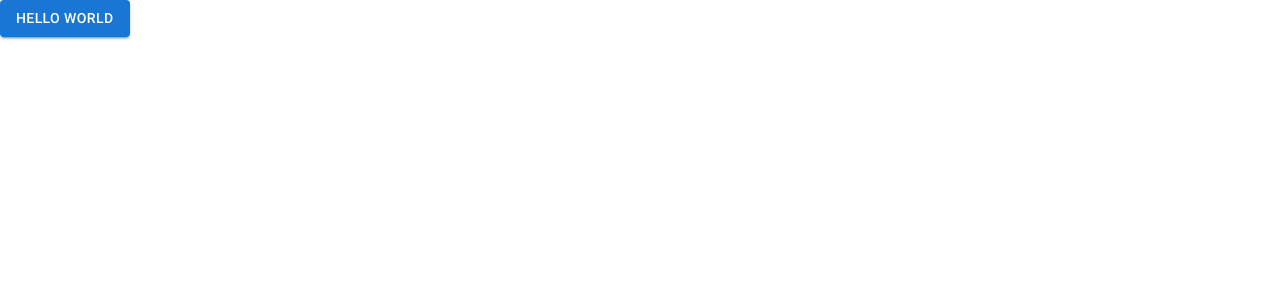
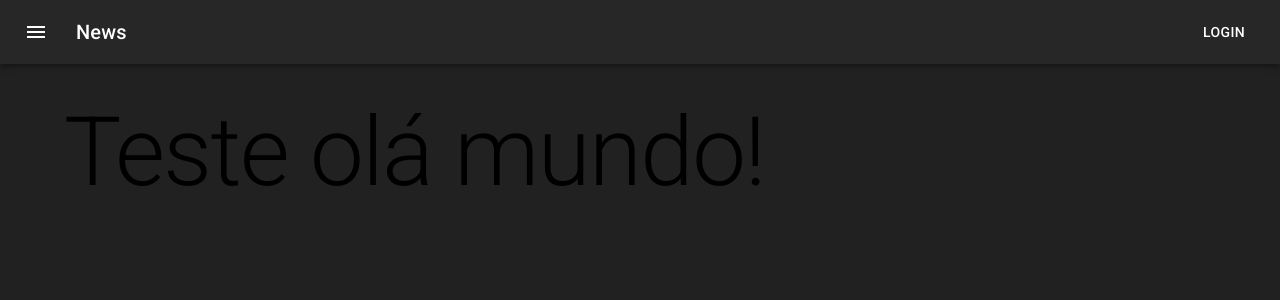
Before and after one commit to idlucassanti/fcycle.react.catalogo, a React (Create React App) app: page / in a window 1280 px wide. Shown: the top 300 px of the page. Built offline with nearby package versions, Linux system fonts and the light colour scheme.

Commit message:
Theme: Iniciando criação do tema do projeto com Material UI

```diff
--- a/src/App.tsx
+++ b/src/App.tsx
@@ -1,14 +1,28 @@
-import React from 'react';
-import logo from './logo.svg';
-import { Counter } from './features/counter/Counter';
-import './App.css';
-import { Button } from '@mui/material';
+import { Box, createTheme, ThemeProvider, Typography } from "@mui/material";
+import { Header } from "./components/Header";
+import { Layout } from "./components/Layout";
+
+import { theme } from './configs/theme';
 
 function App() {
   return (
-    <div>
-      <Button variant="contained">Hello World</Button>
-    </div>
+    <ThemeProvider theme={theme}>
+      <Box
+        component="main"
+        sx={{
+          height: '100vh',
+          backgroundColor: (theme) => theme.palette.grey[900]
+        }}
+      >
+        <Header />
+
+        <Layout>
+          <Typography variant="h1" component="h1">
+            Teste olá mundo!
+          </Typography>
+        </Layout>
+      </Box>
+    </ThemeProvider>
   );
 }
 
--- /dev/null
+++ b/src/components/Header.tsx
@@ -0,0 +1,26 @@
+import { AppBar, Box, Button, IconButton, Toolbar, Typography } from "@mui/material";
+import MenuIcon from '@mui/icons-material/Menu';
+
+export function Header() {
+  return (
+    <Box sx={{ flexGrow: 1 }}>
+      <AppBar position="static">
+        <Toolbar>
+          <IconButton
+            size="large"
+            edge="start"
+            color="inherit"
+            aria-label="menu"
+            sx={{ mr: 2 }}
+          >
+            <MenuIcon />
+          </IconButton>
+          <Typography variant="h6" component="div" sx={{ flexGrow: 1 }}>
+            News
+          </Typography>
+          <Button color="inherit">Login</Button>
+        </Toolbar>
+      </AppBar>
+    </Box>
+  );
+}
--- /dev/null
+++ b/src/components/Layout.tsx
@@ -0,0 +1,17 @@
+import { Box, Container } from "@mui/material";
+
+export function Layout({children} : any) {
+  return(
+    <Box>
+      <Container
+        maxWidth="lg"
+        sx={{
+          mt: 4,
+          mb: 4
+        }}
+      >
+        {children}
+      </Container>
+    </Box>
+  );
+}
--- /dev/null
+++ b/src/configs/theme.ts
@@ -0,0 +1,7 @@
+import { createTheme } from "@mui/material";
+
+export const theme = createTheme({
+  palette: {
+    mode: "dark"
+  }
+});
```
